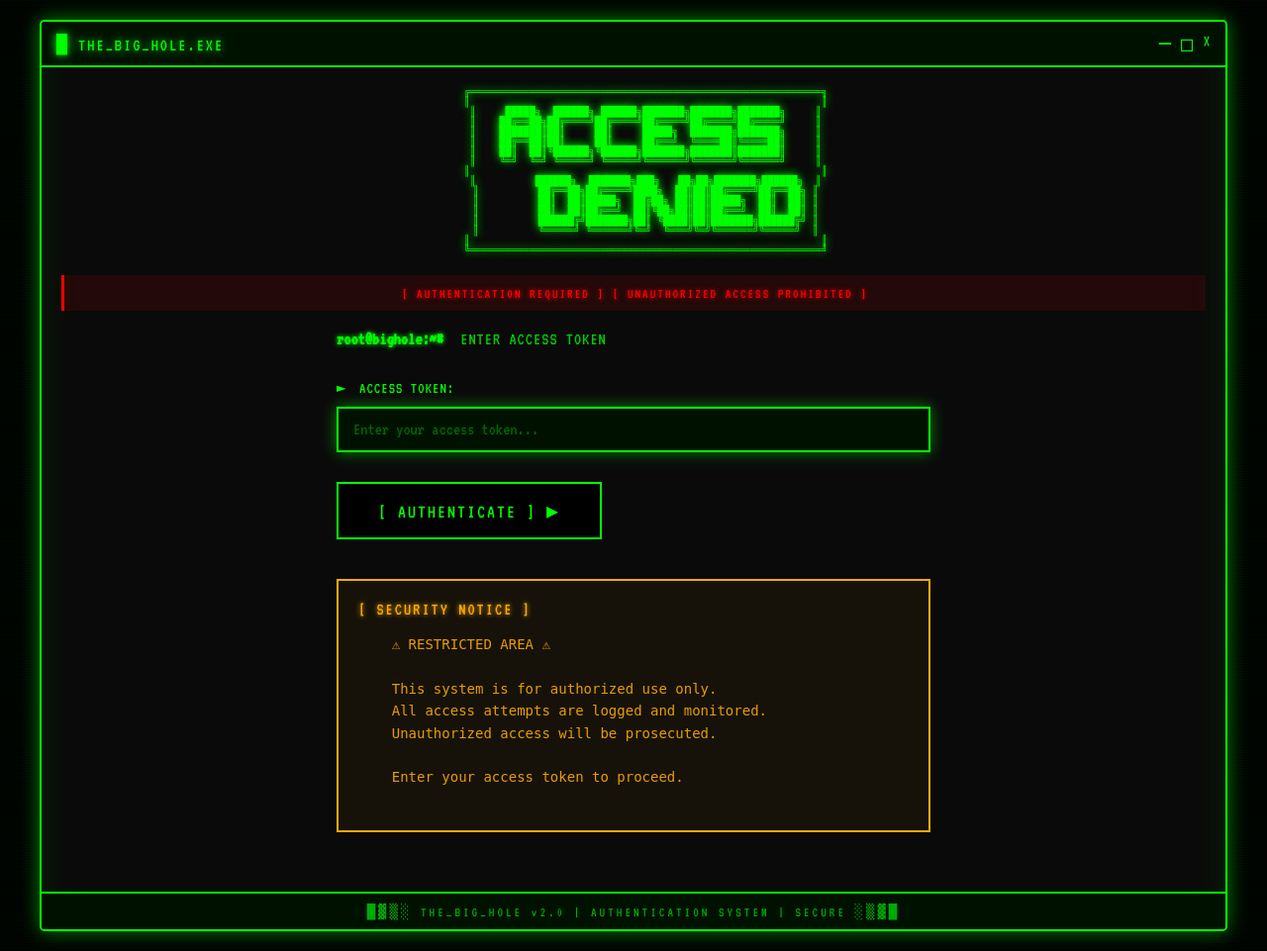
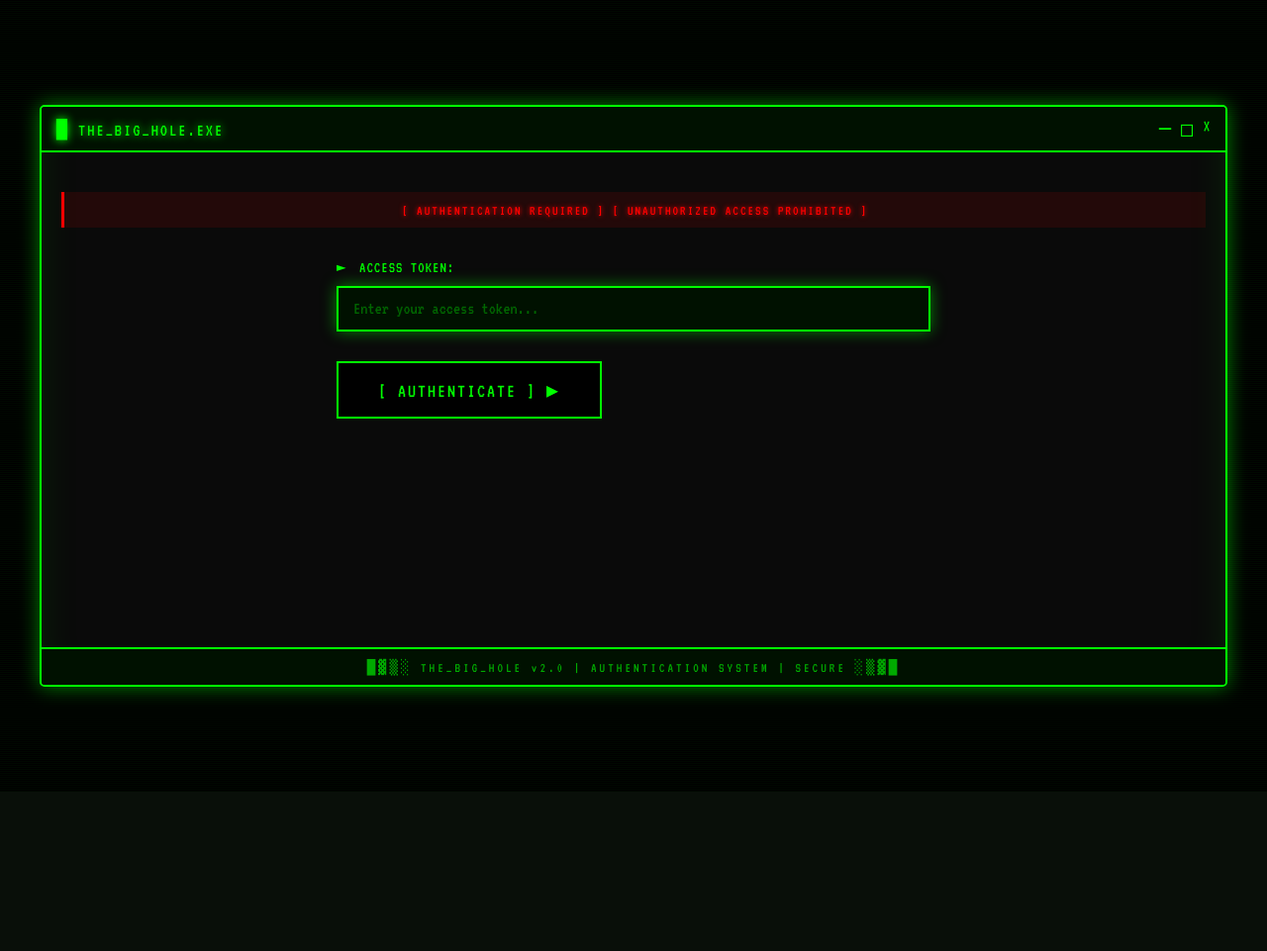
Before and after one commit to zoroxide/tbh, a FastAPI app: page /login in a window 1280 px wide. Shown: the whole page at 99% size. After the commit the page ends 799 px from the top, so only its background shows below. Run offline with FastAPI, Linux system fonts and the light colour scheme.

Commit message:
Remove login banner and security warning from login.html for a cleaner authentication interface

```diff
--- a/templates/login.html
+++ b/templates/login.html
@@ -19,27 +19,6 @@
         </div>
 
         <div class="terminal-body">
-            <div class="login-banner">
-<pre>
-    ╔═══════════════════════════════════════════════════════════╗
-    ║                                                           ║
-    ║     █████╗  ██████╗ ██████╗███████╗███████╗███████╗     ║
-    ║    ██╔══██╗██╔════╝██╔════╝██╔════╝██╔════╝██╔════╝     ║
-    ║    ███████║██║     ██║     █████╗  ███████╗███████╗     ║
-    ║    ██╔══██║██║     ██║     ██╔══╝  ╚════██║╚════██║     ║
-    ║    ██║  ██║╚██████╗╚██████╗███████╗███████║███████║     ║
-    ║    ╚═╝  ╚═╝ ╚═════╝ ╚═════╝╚══════╝╚══════╝╚══════╝     ║
-    ║                                                           ║
-    ║          ██████╗  ███████╗███╗   ██╗██╗███████╗██████╗  ║
-    ║          ██╔══██╗██╔════╝████╗  ██║██║██╔════╝██╔══██╗ ║
-    ║          ██║  ██║█████╗  ██╔██╗ ██║██║█████╗  ██║  ██║ ║
-    ║          ██║  ██║██╔══╝  ██║╚██╗██║██║██╔══╝  ██║  ██║ ║
-    ║          ██████╔╝███████╗██║ ╚████║██║███████╗██████╔╝ ║
-    ║          ╚═════╝ ╚══════╝╚═╝  ╚═══╝╚═╝╚══════╝╚═════╝  ║
-    ║                                                           ║
-    ╚═══════════════════════════════════════════════════════════╝
-</pre>
-            </div>
 
             <div class="auth-status">
                 <span class="status-text">[ AUTHENTICATION REQUIRED ] [ UNAUTHORIZED ACCESS PROHIBITED ]</span>
@@ -47,11 +26,6 @@
 
             <div class="content">
                 <div class="login-section">
-                    <div class="terminal-prompt">
-                        <span class="prompt-symbol">root@bighole:~#</span>
-                        <span class="prompt-text">ENTER ACCESS TOKEN</span>
-                    </div>
-
                     {% if error %}
                     <div class="error-message">
                         <span class="error-icon">[ ! ]</span> {{ error }}
@@ -80,19 +54,6 @@
                             </button>
                         </div>
                     </form>
-
-                    <div class="security-warning">
-                        <div class="warning-title">[ SECURITY NOTICE ]</div>
-                        <pre class="warning-content">
-    ⚠ RESTRICTED AREA ⚠
-
-    This system is for authorized use only.
-    All access attempts are logged and monitored.
-    Unauthorized access will be prosecuted.
-
-    Enter your access token to proceed.
-                        </pre>
-                    </div>
                 </div>
             </div>
         </div>
```
